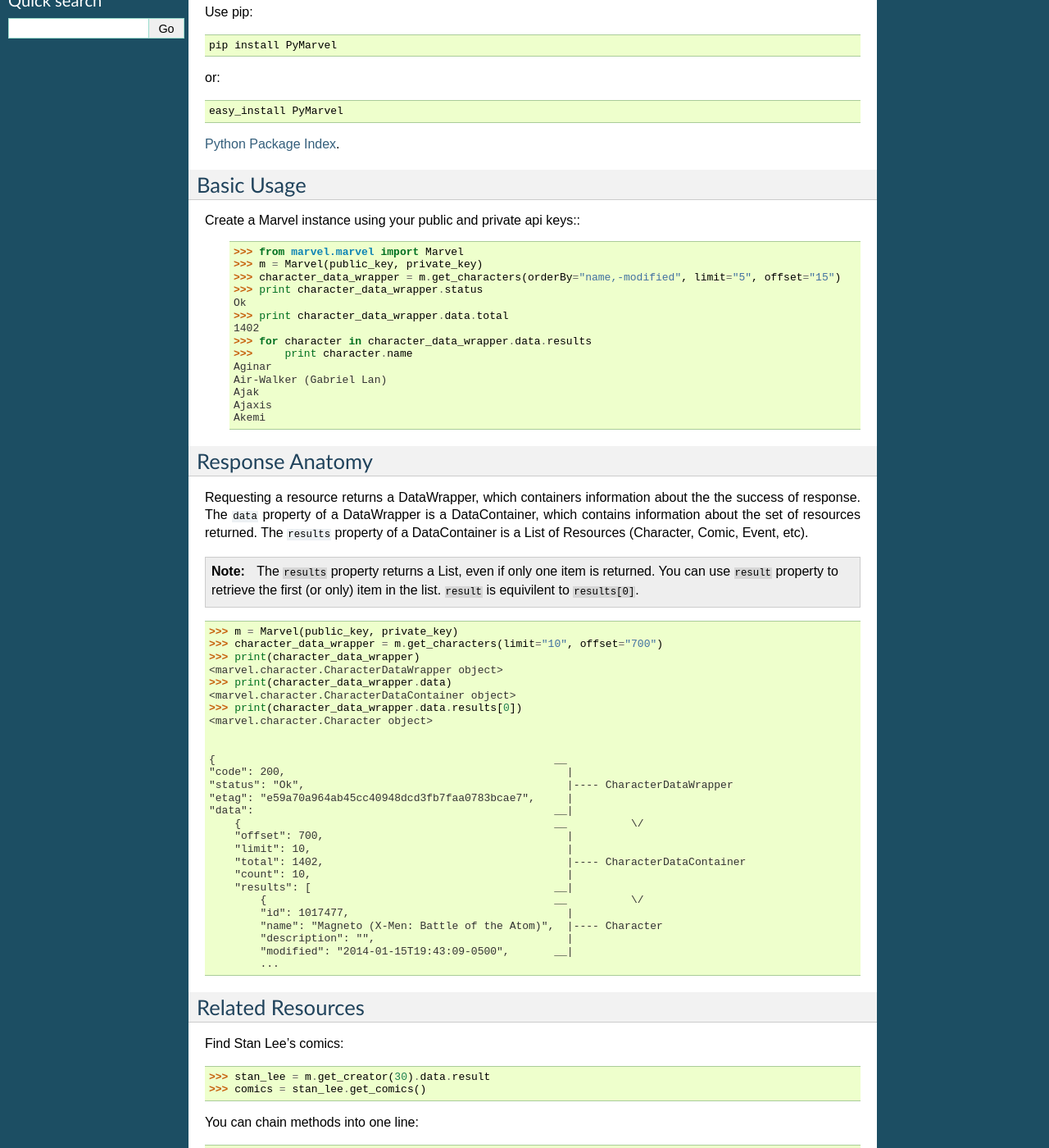
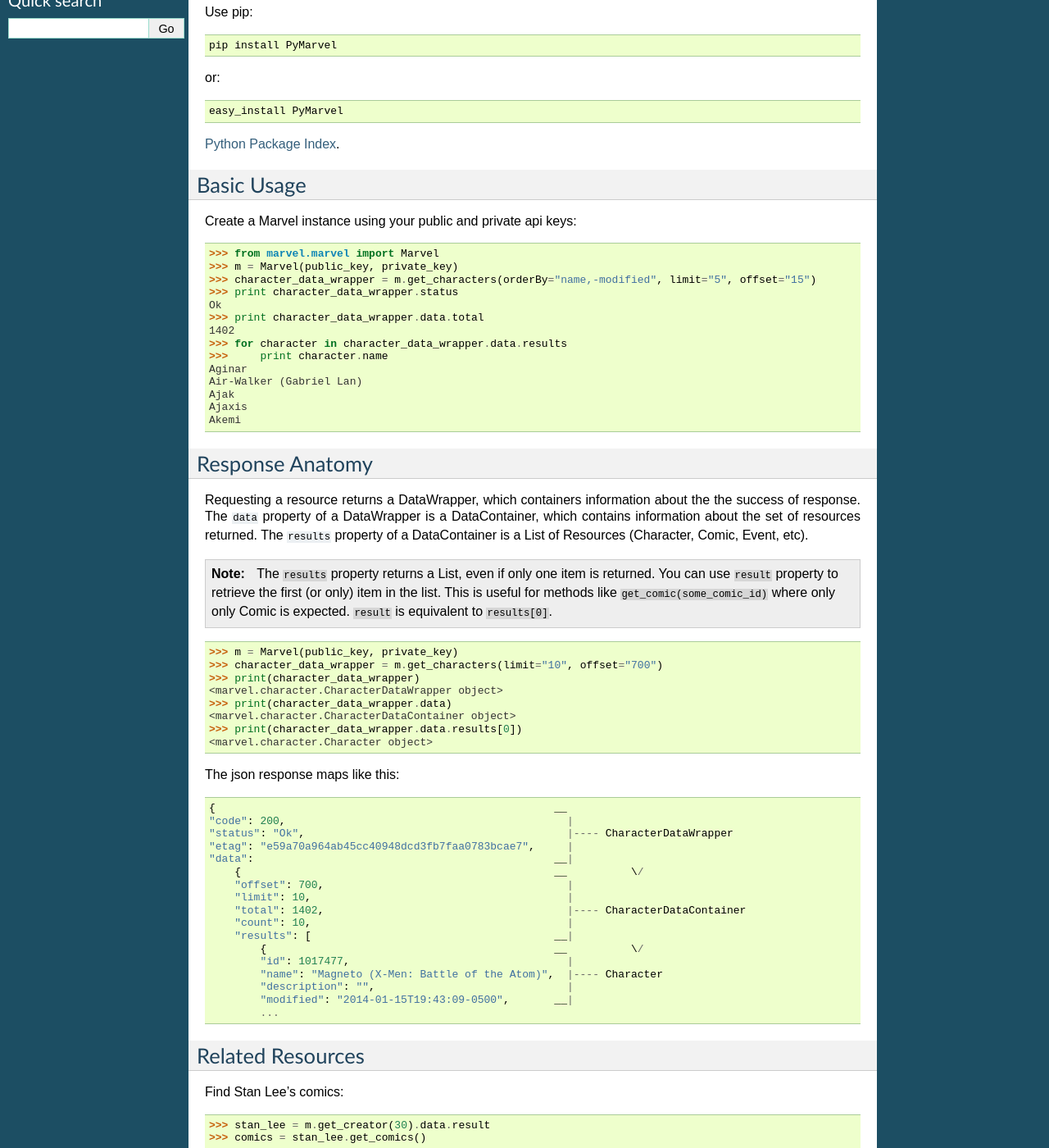
Before and after one commit to gpennington/PyMarvel, a Sphinx documentation site: the page built from docs/index.rst, in a window 1280 px wide and 1400 px high, scrolled down 353 px. Shown: the whole window at 82% size. Built offline with Sphinx 7.4.7, drawn with Linux system fonts in a browser that asks for light colours; pages that are not in the unit, such as notebooks, are missing from menus; some of the changed text lies outside the part shown.

Commit message:
basic docs

```diff
--- a/docs/index.rst
+++ b/docs/index.rst
@@ -33,7 +33,8 @@
 Basic Usage
 -----------
 
-Create a Marvel instance using your public and private api keys::
+Create a Marvel instance using your public and private api keys:
+
     >>> from marvel.marvel import Marvel
     >>> m = Marvel(public_key, private_key)
     >>> character_data_wrapper = m.get_characters(orderBy="name,-modified", limit="5", offset="15")
@@ -57,7 +58,7 @@
 
 .. note::
 
-   The ``results`` property returns a List, even if only one item is returned.  You can use ``result`` property to retrieve the first (or only) item in the list.  ``result`` is equivilent to ``results[0]``.
+   The ``results`` property returns a List, even if only one item is returned.  You can use ``result`` property to retrieve the first (or only) item in the list.  This is useful for methods like ``get_comic(some_comic_id)`` where only only Comic is expected.  ``result`` is equivalent to ``results[0]``.
 
 ::
 
@@ -70,6 +71,7 @@
     >>> print(character_data_wrapper.data.results[0])
     <marvel.character.Character object>
 
+The json response maps like this::
 
     {                                                     __
     "code": 200,                                            |
@@ -97,7 +99,6 @@
     >>> stan_lee = m.get_creator(30).data.result
     >>> comics = stan_lee.get_comics()
 
-
 You can chain methods into one line:
 
     >>> comics = m.get_creator(30).data.result.get_comics()
@@ -117,6 +118,7 @@
 
 Pagination
 ----------
+::
 
     >>> xmen = m.get_single_series(403).data.results.get_characters(limit=5)
     >>> for xm in xmen.data.results:
```
Also changed, not shown: 1 other file.
